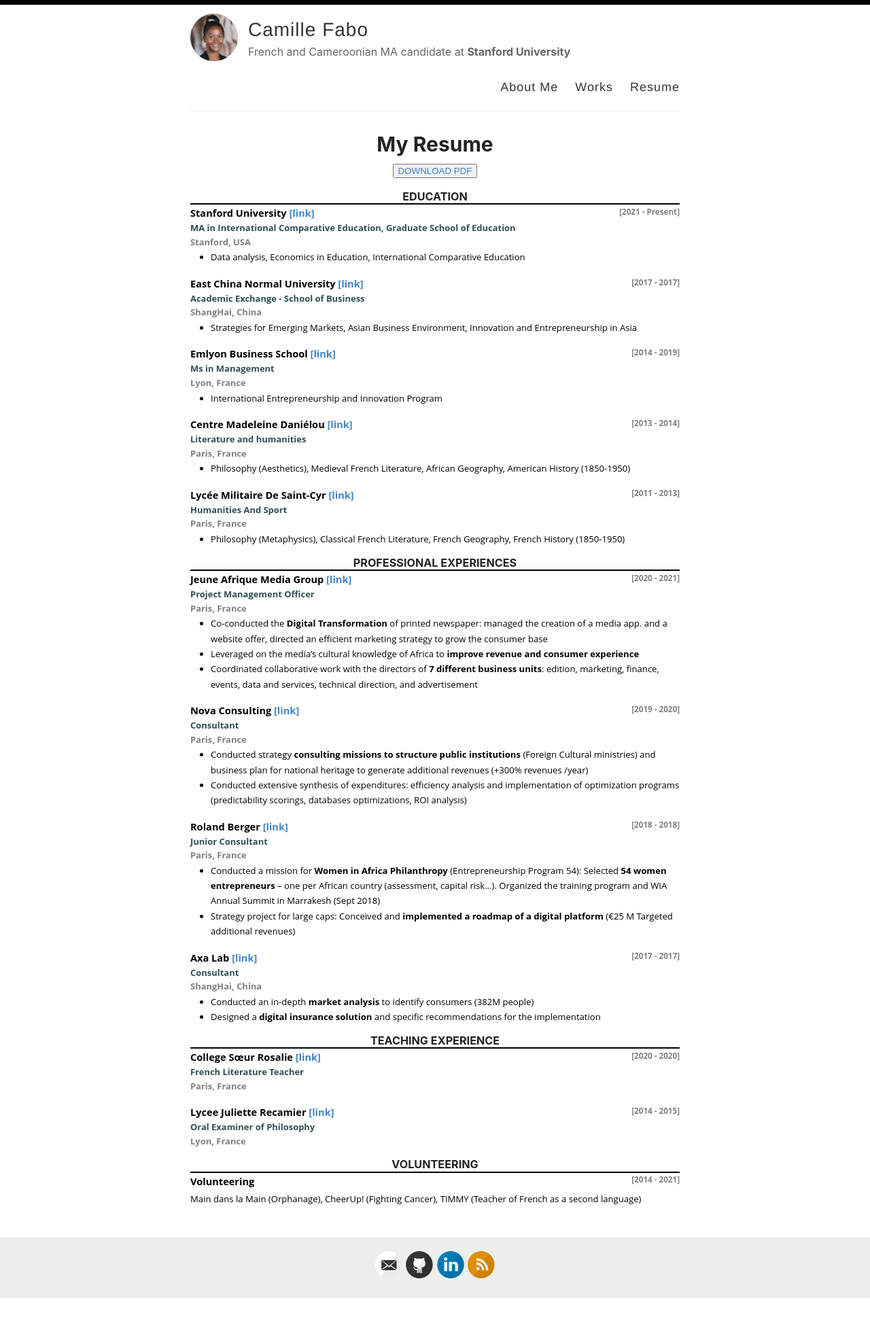
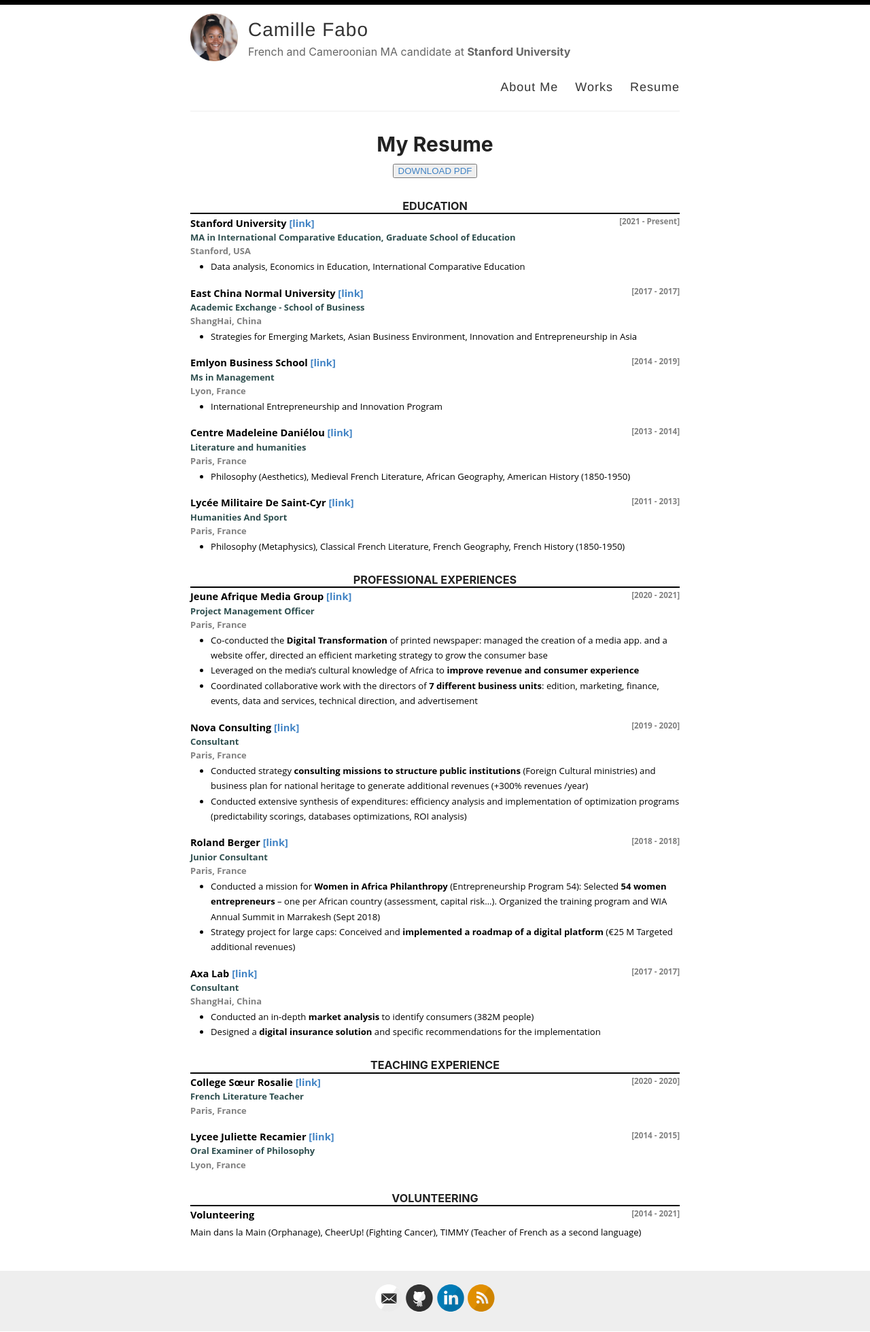
Before and after one commit to Camillefabs/Camillefabs.github.io, a Jekyll site: the page built from _pages/resume.md, in a window 1280 px wide. Shown: the whole page at 68% size. Built offline with Jekyll 4.4.1, drawn with Linux system fonts in a browser that asks for light colours; before the commit the page ends 1910 px from its top, so only the background shows below that.

Commit message:
Update style.scss

```diff
--- a/assets/style.scss
+++ b/assets/style.scss
@@ -485,7 +485,7 @@
   font-feature-settings: "kern","liga","dlig","hlig","cswh";
   font-size: 1em;
   margin-bottom: -2%;
-  margin-top: 4%;
+  margin-top: 6%;
 }
 
 .resume h1:after{
@@ -507,7 +507,7 @@
   font-family: "Open Sans", sans-serif;
   text-align: left;
   margin-bottom: -2%;
-  margin-top: -.5%;
+  margin-top: -.6%;
   display: block;
   font-size: .8em;
   color: darkslategray;
```
